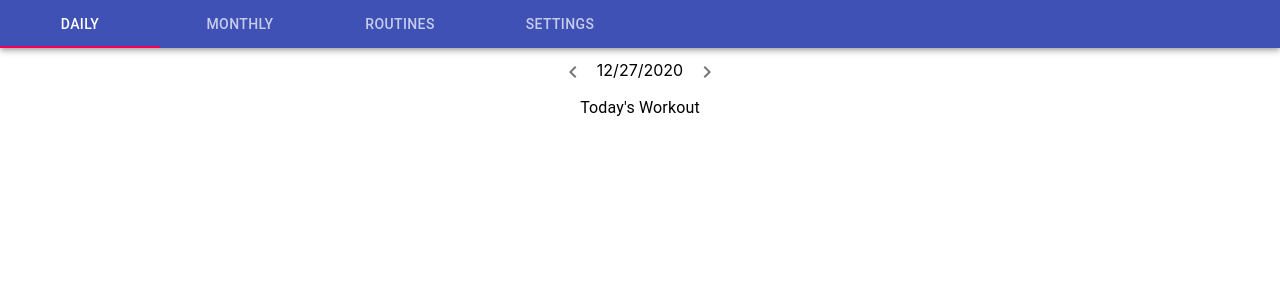
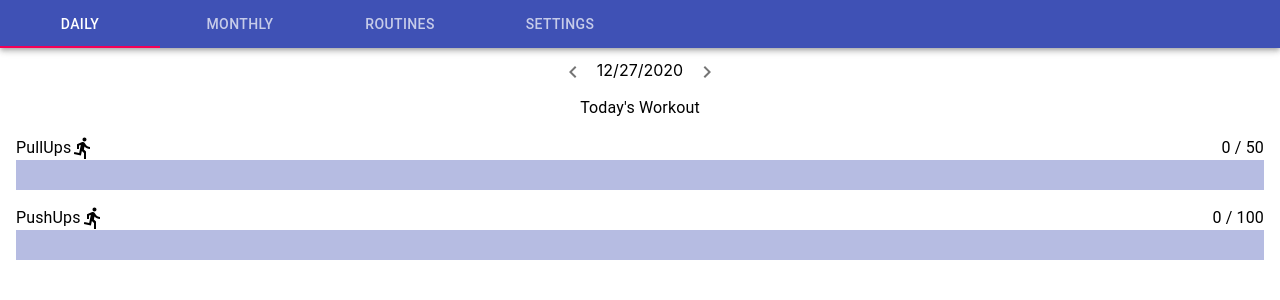
Before and after one commit to junsushin-dev/workout-counter, a React (Create React App) app in the folder frontend/: page / in a window 1280 px wide. Shown: the top 300 px of the page. Built offline with nearby package versions, Linux system fonts and the light colour scheme.

Commit message:
feat: add Workout component
- Checkmark Icon on completion
- Progress status numbers
- ProgressBar for visual completion rate

```diff
--- /dev/null
+++ b/frontend/src/Daily/Workout.tsx
@@ -0,0 +1,45 @@
+import React, { useState } from 'react';
+import { Box, Typography, LinearProgress } from '@material-ui/core';
+import { makeStyles } from '@material-ui/core/styles';
+import { Done as DoneIcon, DirectionsRun as InProgressIcon } from '@material-ui/icons';
+
+const useStyles = makeStyles({
+  progressBar: {
+    height: '30px',
+  },
+});
+
+interface IProps {
+  name: string;
+  targetCount: number;
+  offset: number;
+}
+
+function Workout(props: IProps) {
+  const { name, targetCount, offset } = props;
+  const classes = useStyles();
+  const [doneCount, setDoneCount] = useState(0);
+  const isFinished = doneCount === targetCount;
+
+  const progressText = `${doneCount} / ${targetCount}`;
+
+  const handleProgressBarClick = () => {
+    if(doneCount >= targetCount) return;
+    setDoneCount(prevCount => Math.min(prevCount + offset, targetCount));
+  };
+
+  return (
+    <Box>
+      <Box display='flex' flexDirection='row' justifyContent='space-between'>
+        <Box display='flex' flexDirection='row'>
+          <Typography>{name}</Typography>
+          {isFinished ? <DoneIcon /> : <InProgressIcon />}
+        </Box>
+        <Typography>{progressText}</Typography>
+      </Box>
+      <LinearProgress className={classes.progressBar} value={doneCount / targetCount * 100} variant='determinate' onClick={handleProgressBarClick}/>
+    </Box>
+  )
+}
+
+export default Workout;
--- a/frontend/src/Daily/index.tsx
+++ b/frontend/src/Daily/index.tsx
@@ -1,15 +1,37 @@
 import React from 'react';
-import { Typography } from '@material-ui/core';
+import { Box, Grid, Typography } from '@material-ui/core';
 import DateNav from './DateNav';
+import Workout from './Workout';
 
 function Daily() {
   const titleText = "Today's Workout";
+  const countOffset = 5;
+
+  const workouts = [
+    {
+      name: 'PullUps',
+      targetCount: 50,
+    },
+    {
+      name: 'PushUps',
+      targetCount: 100,
+    },
+  ]
 
   return (
-    <div>
+    <Box display='flex' flexDirection='column'>
       <DateNav />
       <Typography>{titleText}</Typography>
-    </div>
+      <Box p={2}>
+        <Grid container spacing={2}>
+          {workouts.map(({ name, targetCount }) => (
+            <Grid key={name} item xs={12}>
+              <Workout name={name} targetCount={targetCount} offset={countOffset}/>
+            </Grid>
+          ))}
+        </Grid>
+      </Box>
+    </Box>
   )
 }
 
```
